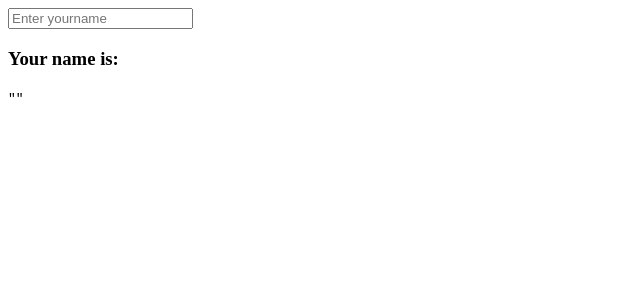
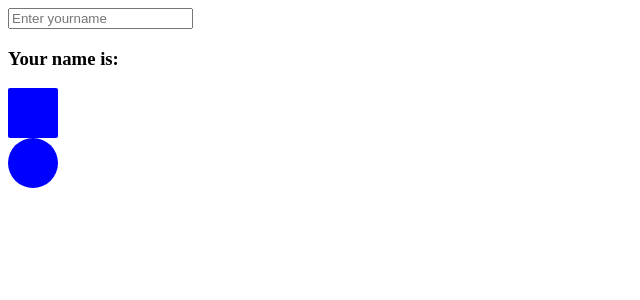
Before and after one commit to TruongNguyen1203/Learn-Angular-4-KP, an Angular app: page / in a window 1280 px wide. Shown: the top 300 px of the page, without its empty margins (0-640 px from the left). Built offline with nearby package versions, Linux system fonts and the light colour scheme.

Commit message:
Bai 14: Style binding va class binding

```diff
--- a/src/app/user-form/user-form.component.css
+++ b/src/app/user-form/user-form.component.css
@@ -0,0 +1,14 @@
+.circle {
+  width: 50px;
+  height: 50px;
+  border-radius: 25px;
+  background-color: blue;
+}
+
+
+.square {
+  width: 50px;
+  height: 50px;
+  border-radius: 2px;
+  background-color: blue;
+}
--- a/src/app/user-form/user-form.component.html
+++ b/src/app/user-form/user-form.component.html
@@ -1,5 +1,6 @@
 <input placeholder="Enter yourname" [(ngModel)] = "name" #txtUsername>
 
-<h3>Your name is: {{name}}</h3>
+<h3 [style.color]= "isHighlight ? 'red' :'black'">Your name is: {{name}}</h3>
 
-<code>{{txtUsername.value | json}}</code>
+<div [class]="isHighlight ? 'circle' :'square'"></div>
+<div [class.circle]= "!isHighlight" [class.square]= "isHighlight"></div>
--- a/src/app/user-form/user-form.component.ts
+++ b/src/app/user-form/user-form.component.ts
@@ -8,6 +8,7 @@ import { Component, OnInit } from '@angular/core';
 export class UserFormComponent implements OnInit {
 
   name = "";
+  isHighlight = false;
   constructor() { }
 
   ngOnInit(): void {
```
